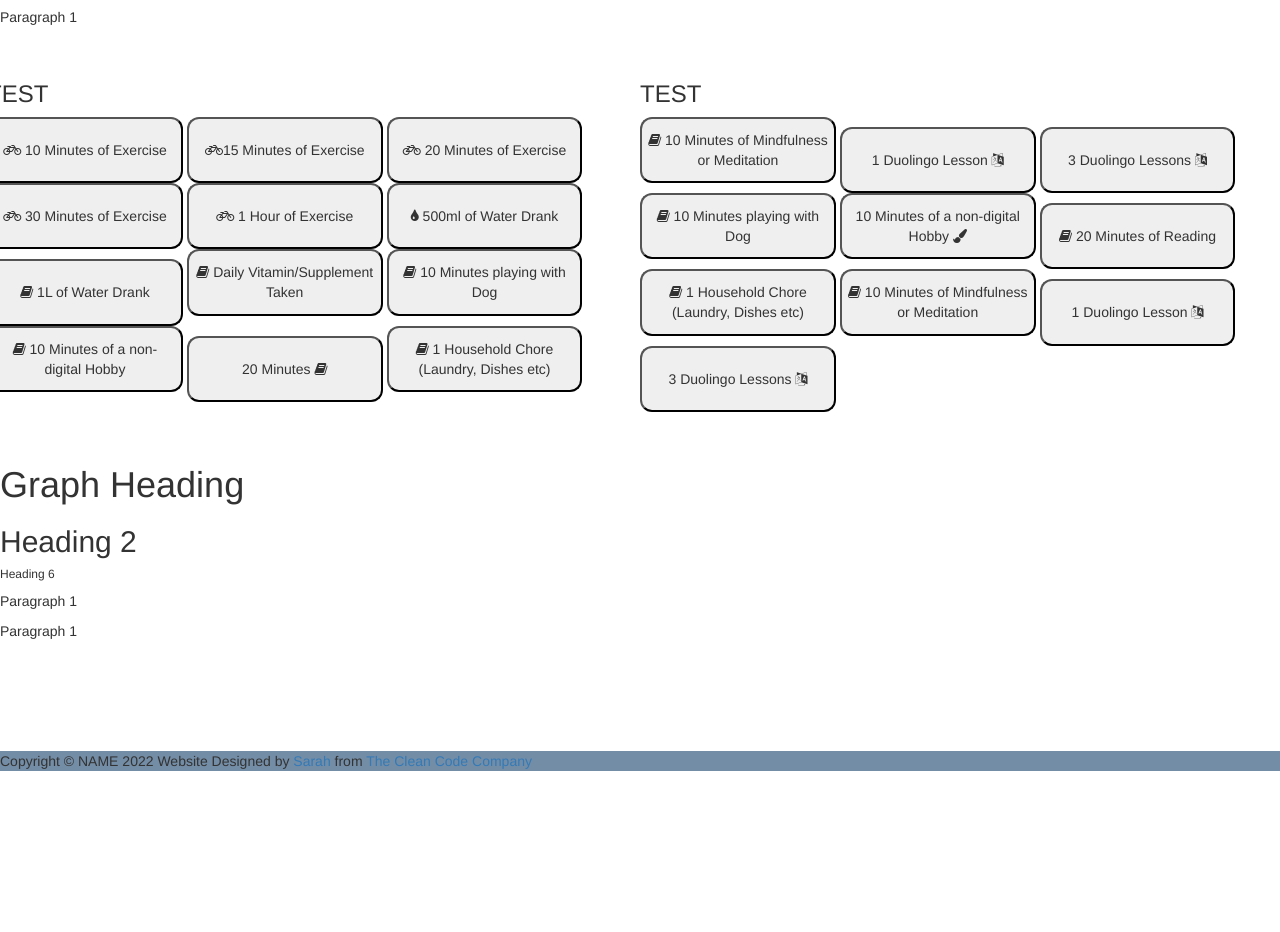
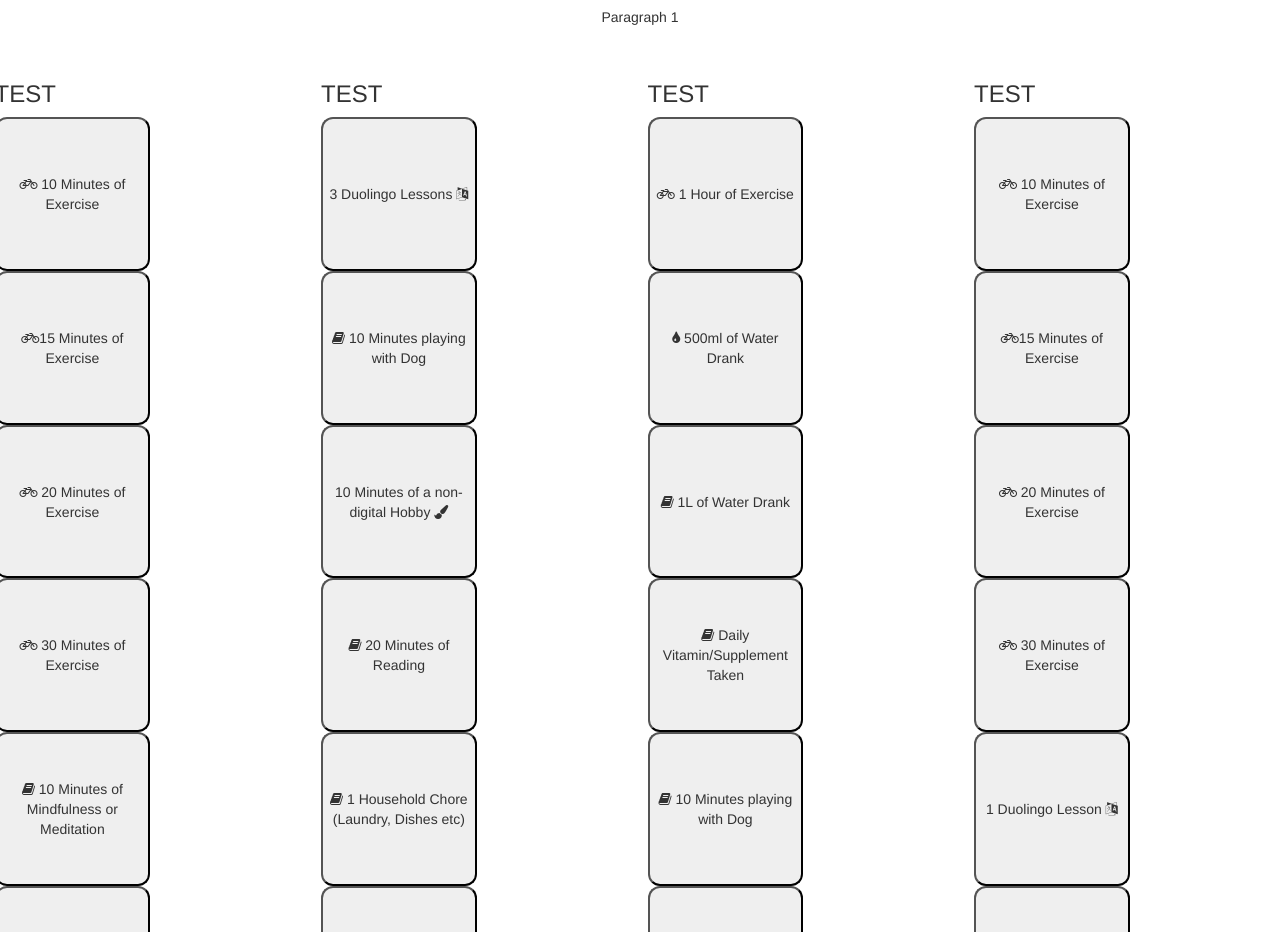
Before and after one commit to BrightWorgan/mini-projects, a plain HTML site: page dailyPointsProject/dailyPoints.html in a window 1280 px wide. Shown: the part 459-1391 px from the top of the page. Before the commit the page ends 1240 px from the top, so only its background shows below. Drawn offline with nearby package versions, Linux system fonts and the light colour scheme.

Commit message:
button progress, added some Bootstrap buttons

```diff
--- a/dailyPointsProject/dailyPoints.html
+++ b/dailyPointsProject/dailyPoints.html
@@ -24,6 +24,12 @@ if userInput == tenExercise:
   <!-- Website Title -->
   <title>HabPet</title>
 
+
+  <!-- Bootstrap -->
+  <link href="https://cdn.jsdelivr.net/npm/bootstrap@5.2.1/dist/css/bootstrap.min.css" rel="stylesheet" integrity="sha384-iYQeCzEYFbKjA/T2uDLTpkwGzCiq6soy8tYaI1GyVh/UjpbCx/TYkiZhlZB6+fzT" crossorigin="anonymous">
+  <script src="https://cdn.jsdelivr.net/npm/bootstrap@5.2.1/dist/js/bootstrap.bundle.min.js" integrity="sha384-u1OknCvxWvY5kfmNBILK2hRnQC3Pr17a+RTT6rIHI7NnikvbZlHgTPOOmMi466C8" crossorigin="anonymous"></script>
+
+
   <!--  CSS link-->
   <link href="styles.css" rel="stylesheet" type="text/css" />
 
@@ -45,6 +51,7 @@ if userInput == tenExercise:
   <!-- Font Awesome -->
   <link rel="stylesheet" href="path/to/font-awesome/css/font-awesome.min.css">
   <link rel="stylesheet" href="https://cdnjs.cloudflare.com/ajax/libs/font-awesome/4.7.0/css/font-awesome.min.css">
+
 
 </head>
 
@@ -69,7 +76,9 @@ if userInput == tenExercise:
     <img src="" alt="">
   </div>
   <div id="button_area">
+
     <div class="row">
+
       <div class="column">
         <h3>TEST</h3>
         <button class="button button4" onclick="tenMinuteEx()"><i class="fa fa-bicycle" aria-hidden="true"></i>
@@ -77,6 +86,30 @@ if userInput == tenExercise:
         <button class="button button4" onclick="fifteenMinuteEx()"><i class="fa fa-bicycle" aria-hidden="true"></i>15 Minutes of Exercise</button>
         <button class="button button4" onclick="twentyMinuteEx()"><i class="fa fa-bicycle" aria-hidden="true"></i> 20 Minutes of Exercise</button>
         <button class="button button4" onclick="thirtyMinuteEx()"><i class="fa fa-bicycle" aria-hidden="true"></i> 30 Minutes of Exercise</button>
+        <button class="button button4" onclick="s()"><i class="fa fa-book" aria-hidden="true"></i> 10 Minutes of Mindfulness or Meditation</button>
+        <button class="button button4" onclick="s()">1 Duolingo Lesson <i class="fa fa-language" aria-hidden="true"></i>
+        </button>
+      </div>
+
+
+      <div class="column">
+        <h3> TEST</h3>
+
+        <button class="button button4" onclick="s()">3 Duolingo Lessons <i class="fa fa-language" aria-hidden="true"></i>
+        </button>
+        <button class="button button4" onclick="s()"><i class="fa fa-book" aria-hidden="true"></i> 10 Minutes playing with Dog</button>
+        <button class="button button4" onclick="s()">10 Minutes of a non-digital Hobby <i class="fa fa-paint-brush" aria-hidden="true"></i>
+        </button>
+        <button class="button button4" onclick="s()"><i class="fa fa-book" aria-hidden="true"></i> 20 Minutes of Reading</button>
+        <button class="button button4" onclick="s()"><i class="fa fa-book" aria-hidden="true"></i> 1 Household Chore (Laundry, Dishes etc)</button>
+        <button class="button button4" onclick="s()"><i class="fa fa-book" aria-hidden="true"></i> 10 Minutes of Mindfulness or Meditation</button>
+
+
+      </div>
+
+
+      <div class="column">
+        <h3> TEST</h3>
         <button class="button button4" onclick="onehrEx()"><i class="fa fa-bicycle" aria-hidden="true"></i> 1 Hour of Exercise</button>
         <button class="button button4" onclick="s()"><i class="fa fa-tint" aria-hidden="true"></i>
           500ml of Water Drank</button>
@@ -87,26 +120,20 @@ if userInput == tenExercise:
         <button class="button button4" onclick="s()"> 20 Minutes <i class="fa fa-book" aria-hidden="true"></i></button>
         <button class="button button4" onclick="s()"><i class="fa fa-book" aria-hidden="true"></i> 1 Household Chore (Laundry, Dishes etc)</button>
       </div>
+
+
       <div class="column">
         <h3>TEST</h3>
-        <button class="button button4" onclick="s()"><i class="fa fa-book" aria-hidden="true"></i> 10 Minutes of Mindfulness or Meditation</button>
+        <button class="button button4" onclick="tenMinuteEx()"><i class="fa fa-bicycle" aria-hidden="true"></i>
+          10 Minutes of Exercise</button>
+        <button class="button button4" onclick="fifteenMinuteEx()"><i class="fa fa-bicycle" aria-hidden="true"></i>15 Minutes of Exercise</button>
+        <button class="button button4" onclick="twentyMinuteEx()"><i class="fa fa-bicycle" aria-hidden="true"></i> 20 Minutes of Exercise</button>
+        <button class="button button4" onclick="thirtyMinuteEx()"><i class="fa fa-bicycle" aria-hidden="true"></i> 30 Minutes of Exercise</button>
         <button class="button button4" onclick="s()">1 Duolingo Lesson <i class="fa fa-language" aria-hidden="true"></i>
         </button>
         <button class="button button4" onclick="s()">3 Duolingo Lessons <i class="fa fa-language" aria-hidden="true"></i>
         </button>
-        <button class="button button4" onclick="s()"><i class="fa fa-book" aria-hidden="true"></i> 10 Minutes playing with Dog</button>
-        <button class="button button4" onclick="s()">10 Minutes of a non-digital Hobby <i class="fa fa-paint-brush" aria-hidden="true"></i>
-        </button>
-        <button class="button button4" onclick="s()"><i class="fa fa-book" aria-hidden="true"></i> 20 Minutes of Reading</button>
-        <button class="button button4" onclick="s()"><i class="fa fa-book" aria-hidden="true"></i> 1 Household Chore (Laundry, Dishes etc)</button>
-        <button class="button button4" onclick="s()"><i class="fa fa-book" aria-hidden="true"></i> 10 Minutes of Mindfulness or Meditation</button>
-        <button class="button button4" onclick="s()">1 Duolingo Lesson <i class="fa fa-language" aria-hidden="true"></i>
-        </button>
-        <button class="button button4" onclick="s()">3 Duolingo Lessons <i class="fa fa-language" aria-hidden="true"></i>
-        </button>
-
       </div>
-
     </div>
 
     <br>
@@ -117,20 +144,38 @@ if userInput == tenExercise:
     <br>
     <br>
     <br>
+    <br>
+    <br>
+    <br>
+    <br>
+    <br>
+    <br>
+    <br>
+    <br>
+    <br>
+    <br>
+    <br>
+    <br>
+    <br>
+    <br>
+    <br>
+    <br>
+    <br>
+    <br>
+    <br>
+    <div id="space">
 
-    <!--  -->
-    <div id="">
+    </div>
+    <!---->
+    <div id="graph_heading_area">
       <h1>Graph Heading</h1>
       <h2>Heading 2</h2>
       <h6>Heading 6</h6>
       <p> Paragraph 1</p>
       <p> Paragraph 1</p>
+      <button type="button" class="btn btn-primary btn-lg btn-block">Block level button</button>
+      <button type="button" class="btn btn-secondary btn-lg btn-block">Block level button</button>
     </div>
-    <br>
-    <br>
-    <br>
-    <br>
-    <br>
 
     <!-- Footer -->
     <footer>
--- a/dailyPointsProject/styles.css
+++ b/dailyPointsProject/styles.css
@@ -19,6 +19,16 @@ body {
   width: 100%;
 }
 
+#header_area,
+#graph_heading_area {
+  text-align: center;
+}
+
+#space {
+  width: 100%;
+  height: 10%;
+}
+
 
 /* flex comlumn */
 
@@ -29,7 +39,7 @@ body {
 }
 
 .column {
-  flex: 30%;
+  flex: 20%;
 }
 
 
@@ -39,8 +49,9 @@ body {
 /*Paw button*/
 
 .button {
-  width: 30%;
-  height: 30%;
+  width: 50%;
+  height: 40%;
+  border-radius: 12px;
 }
 
 .button:hover {
@@ -66,6 +77,9 @@ footer {
 @media screen and (max-width: 600px) {
   /* makes the columns responsive*/
   .column {
-    width: 100%;
+    width: 20%;
   }
+  /*.button {
+    width: 90%;
+  }*/
 }
```
